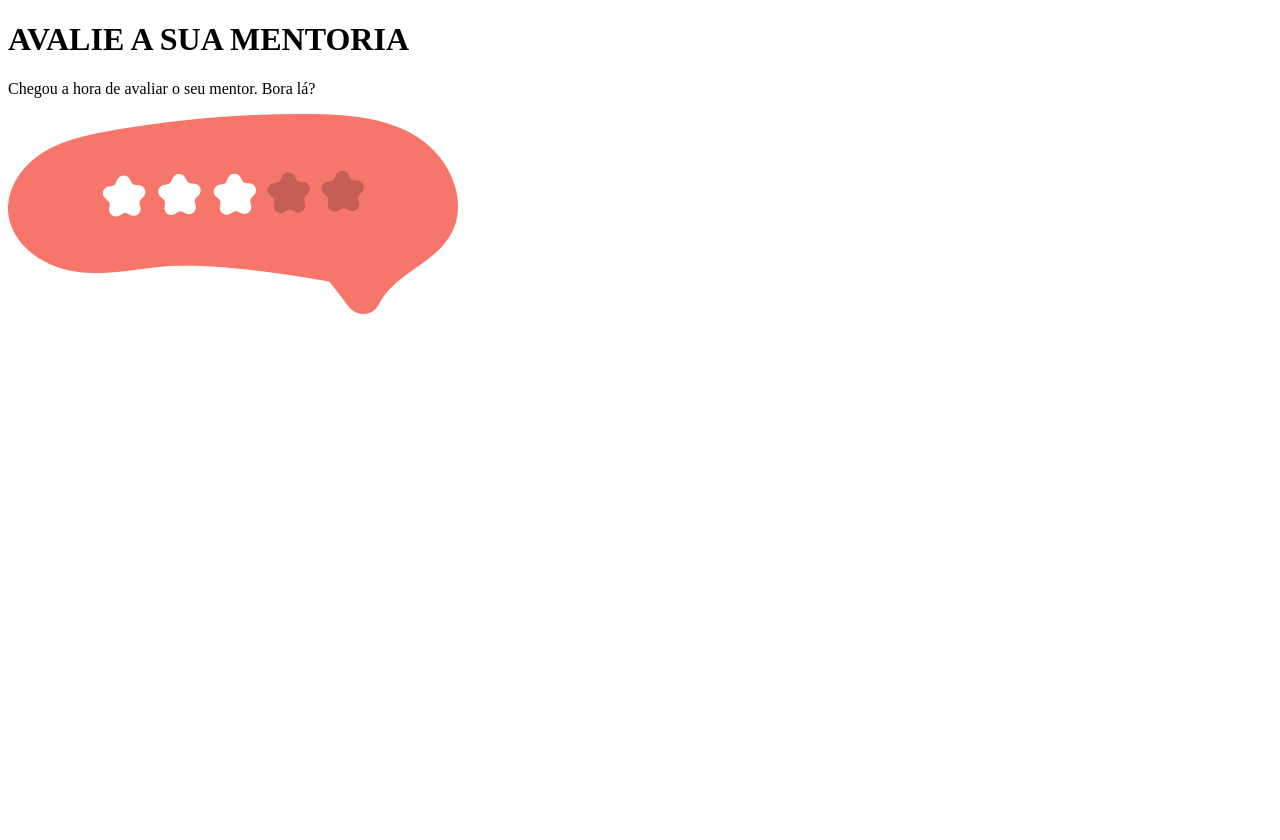
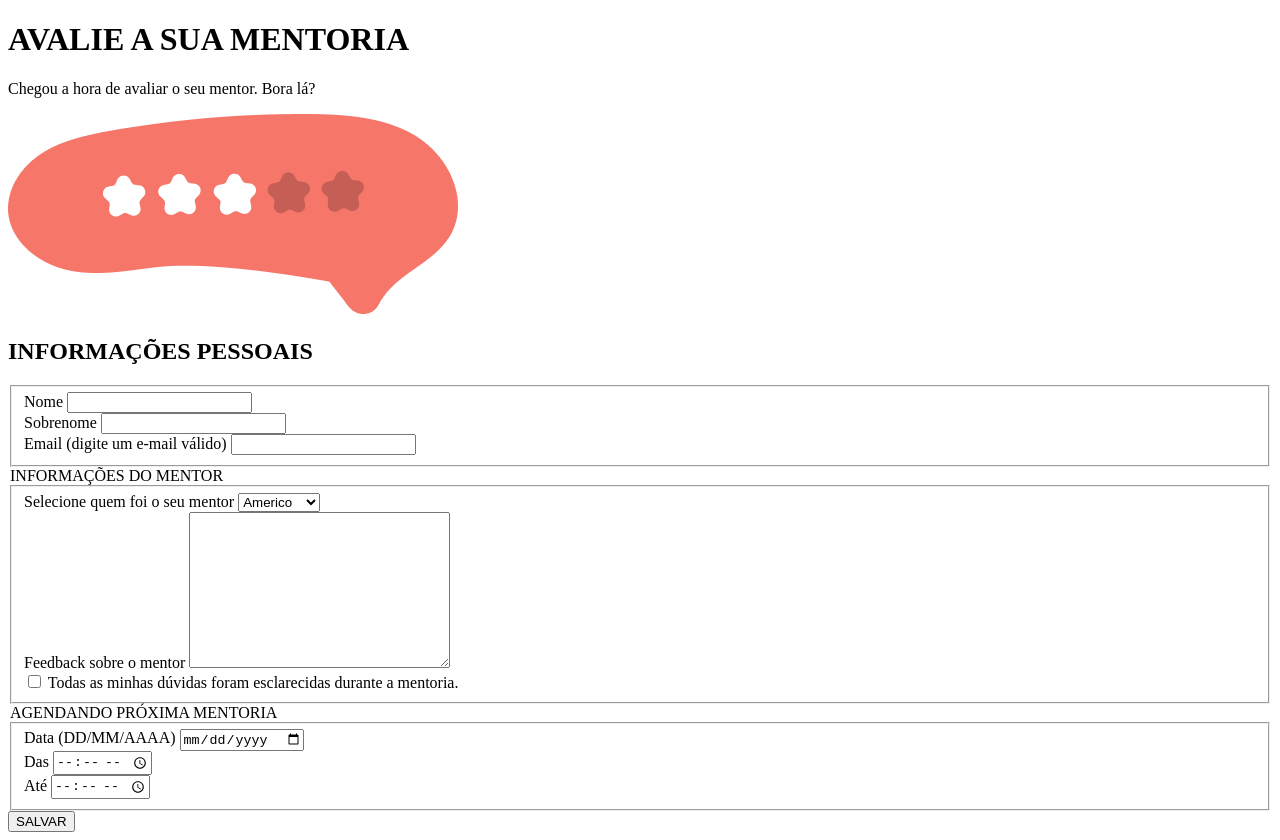
Before and after one commit to IFreitasMendes/Exp---Projeto-3---Recriando-Layout-Form-2, a plain HTML site: page index.html in a window 1280 px wide. Before the commit the page ends 800 px from the top, so only its background shows below. Drawn offline with Linux system fonts and the light colour scheme.

Commit message:
Construção do HTML para o fomulário.

```diff
--- a/index.html
+++ b/index.html
@@ -13,6 +13,88 @@
       <P>Chegou a hora de avaliar o seu mentor. Bora lá?</P>
       <img src="./assets/Img1.png" alt="Balão de diálogo com três estrelas de avaliação preenchidas do total de cinco.">
     </header>
+
+    <div class="titulo">
+      <H2>INFORMAÇÕES PESSOAIS</H2>
+    </div>
+    <form id="meu-formulario">
+
+
+      <Fieldset>
+
+        <div class="form-wrapper-wrapper">
+
+          <div class="form-wrapper">
+            <label for="name">Nome</label>
+            <input type="text" id="name" required>
+          </div>
+
+          <div class="form-wrapper">
+            <label for="surname">Sobrenome</label>
+            <input type="text" id="surname" required>
+          </div>
+
+        </div>
+
+        <div class="form-wrapper">
+          <label for="email">Email <span>(digite um e-mail válido)</span></label>
+          <input type="email" id="email" required>
+        </div>
+
+      </Fieldset>
+
+      <legend>INFORMAÇÕES DO MENTOR</legend>
+
+      <fieldset>
+
+        <div class="form-wrapper">
+          <label for="mentor-name">Selecione quem foi o seu mentor</label>
+          <select name="mentor-name" id="mentor-name" required>
+            <option value="Americo">Americo</option>
+            <option value="Americo">Sebastião</option>
+            <option value="Americo">Venerano</option>
+          </select>
+        </div>
+
+        <div class="form-wrapper">
+          <label for="mentor-feedback">Feedback sobre o mentor</label>
+          <textarea name="mentor-feedback" id="mentor-feedback" cols="30" rows="10"></textarea>
+        </div>
+
+        <div class="form-wrapper">
+          <input type="checkbox" name="confirmacao-esclarecimento" id="confirmacao">
+          <label for="confirmacao">Todas as minhas dúvidas foram esclarecidas durante a mentoria.</label>
+        </div>
+
+      </fieldset>
+
+      <legend>AGENDANDO PRÓXIMA MENTORIA</legend>
+
+      <Fieldset>
+
+        <div class="form-wrapper-wrapper">
+
+          <div class="form-wrapper">
+            <label for="date">Data <span>(DD/MM/AAAA)</span></label>
+            <input type="date" id="date">
+          </div>
+
+          <div class="form-wrapper">
+            <label for="iniciohora">Das</label>
+            <input type="time" id="iniciohora">
+          </div>
+
+          <div class="form-wrapper">
+            <label for="fimhora">Até</label>
+            <input type="time" id="fimhora">
+          </div>
+
+        </div>
+
+      </Fieldset>
+
+      <input type="submit" value="SALVAR">
+    </form>
   </div>
 </body>
 </html>
```
